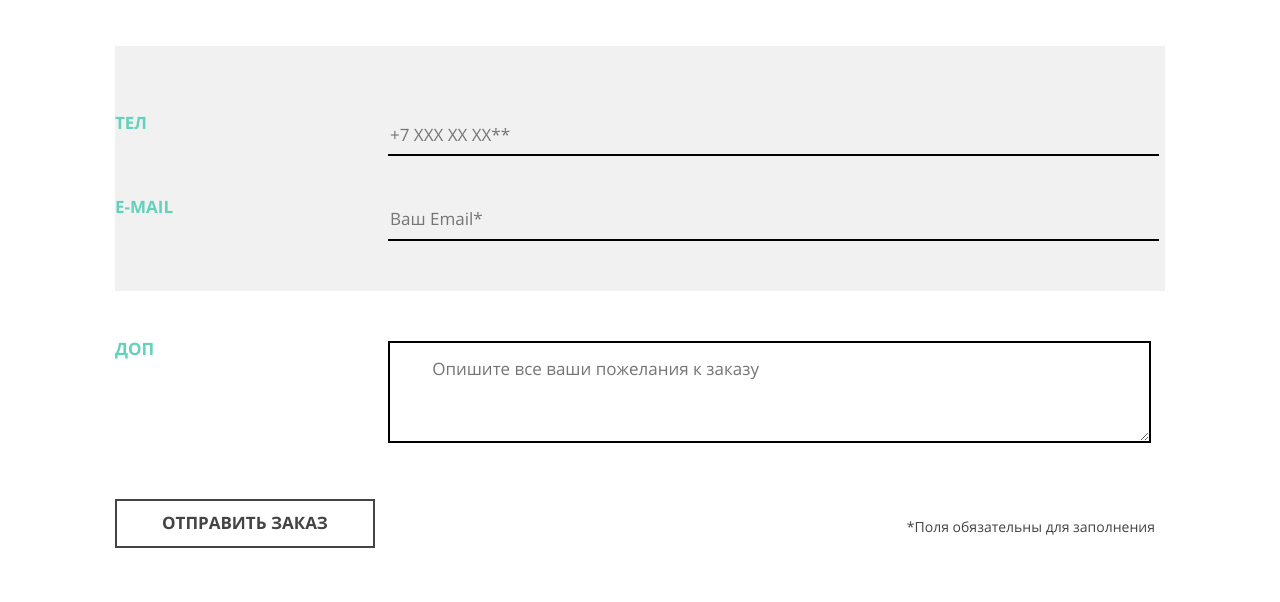
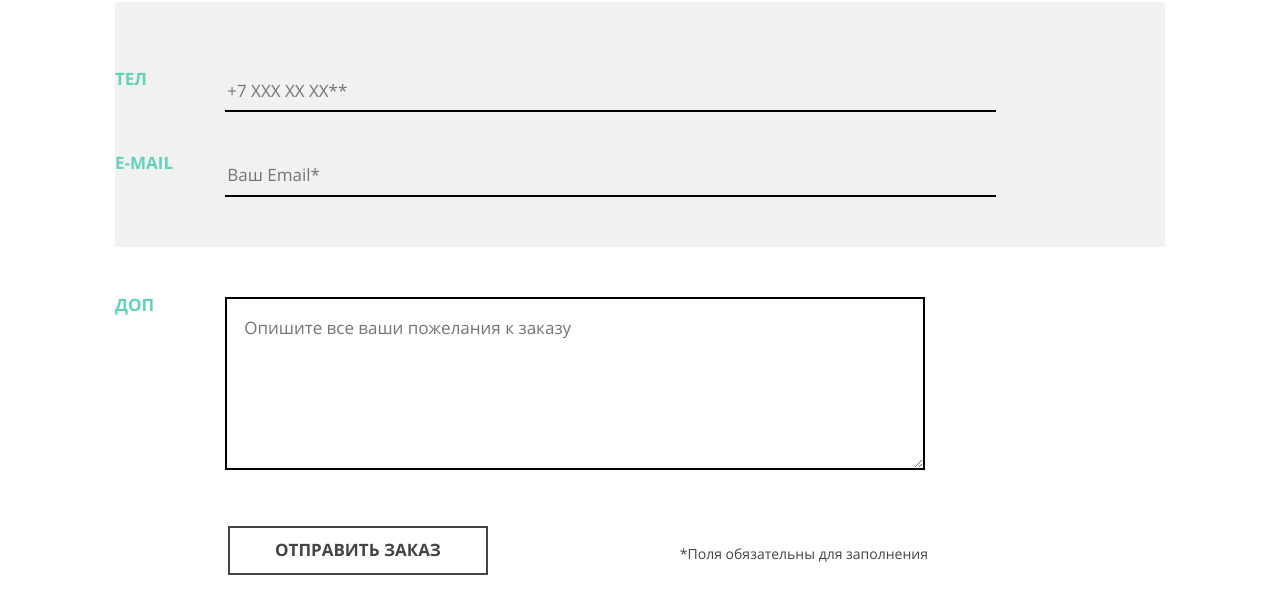
Before and after one commit to karachev/198655-mishka-1, a website: page source/form.html in a window 1280 px wide. Shown: the part 1325-1927 px from the top of the page. Drawn offline with nearby package versions, Linux system fonts and the light colour scheme; files that its build step writes are made by us from their sources; files whose address does not match are found by name.

Commit message:
Стилизует форму

```diff
--- a/source/sass/blocks/_form.scss
+++ b/source/sass/blocks/_form.scss
@@ -248,8 +248,10 @@
 
   &__textarea {
     width: 88%;
-    padding: 14px 5.5%;
-    padding-bottom: 38px;
+    padding-top: 18px;
+    padding-left: 17px;
+    padding-bottom: 89px;
+    padding-right: 11px;
     margin: 0;
     line-height: normal;
     border: 2px solid black;
@@ -420,6 +422,14 @@
     &__set--else {
       margin-bottom: 53px;
     }
+
+    &__textarea {
+      width: 87%;
+      padding-top: 17px;
+      padding-left: 17px;
+      padding-bottom: 106px;
+      padding-right: 55px;
+    }
   }
 }
 
@@ -443,8 +453,42 @@
     }
 
     &__text {
-      padding-left: 189px;
+      padding-left: 111px;
       padding-right: 200px;
+      padding-top: 129px;
+      padding-bottom: 81px;
+    }
+
+    &__list--color {
+      width: 89%;
+    }
+
+    &__item {
+      width: 33%;
+    }
+
+    &__fb {
+      width: 700px;
+      margin-left: 113px;
+    }
+
+    &__desc {
+      margin-right: 0;
+    }
+  }
+
+  .order-form {
+    &__title {
+      width: 10.5%;
+    }
+
+    &__wrapper--color {
+      padding-bottom: 10px;
+    }
+
+    &__textarea {
+      width: 87%;
+      padding-right: 12px;
     }
   }
 }
```
